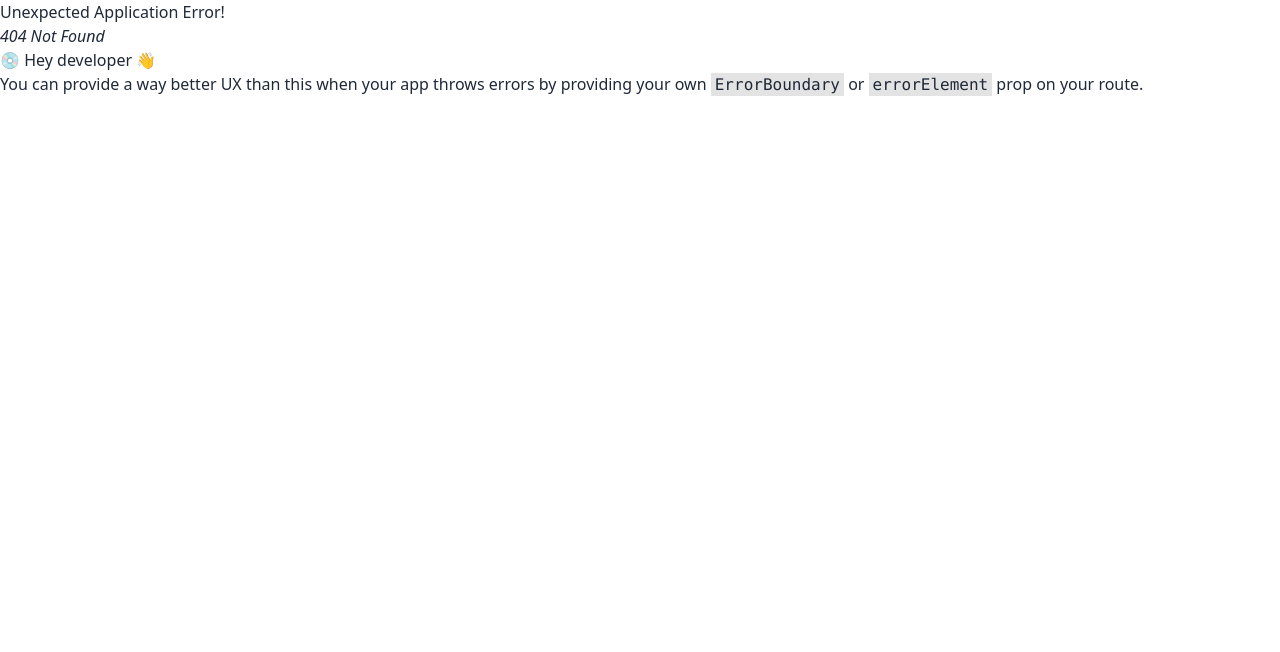
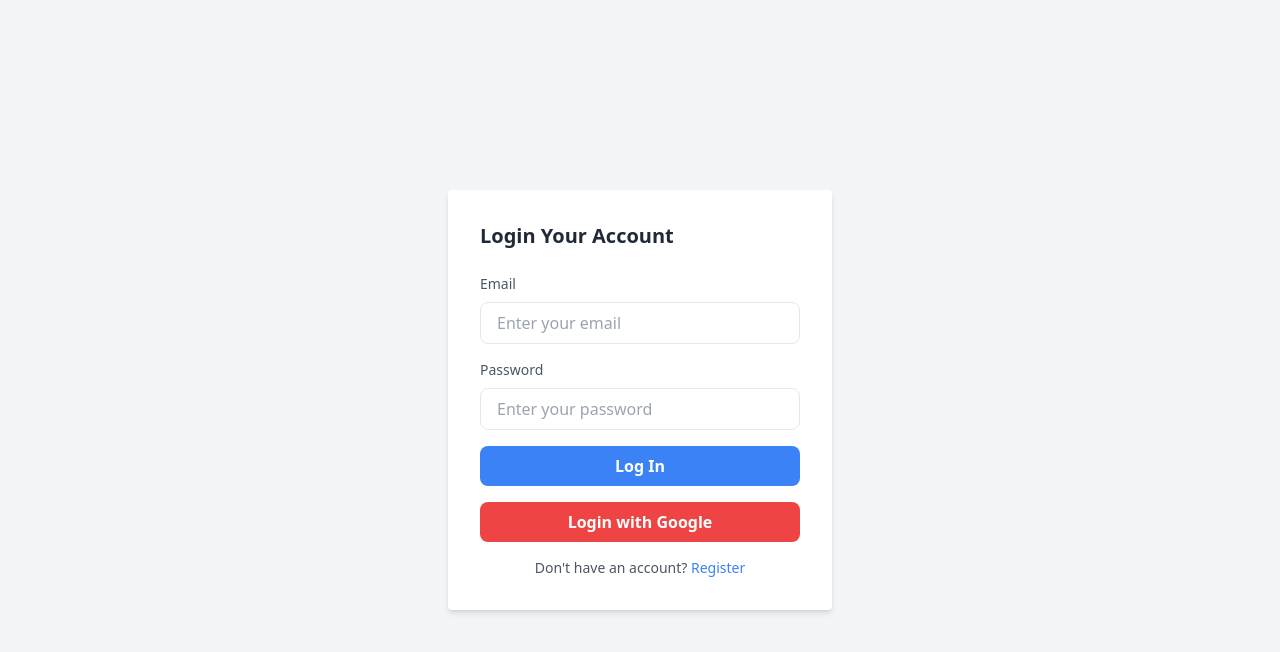
Before and after one commit to aamamun24/food-bond-client, a React (Vite) app: page /login in a window 1280 px wide. Before the commit this address had no page. Shown: the top 652 px of the page. Built offline with nearby package versions, Linux system fonts and the light colour scheme; no server answers.

Commit message:
login page completed

```diff
--- /dev/null
+++ b/src/hooks/useAuth.jsx
@@ -0,0 +1,9 @@
+import { useContext } from "react";
+import { AuthContext } from "../provider/AuthProvider";
+
+const useAuth = () => {
+    const auth = useContext(AuthContext)
+    return auth;
+};
+
+export default useAuth;
--- a/src/main.jsx
+++ b/src/main.jsx
@@ -3,9 +3,12 @@ import ReactDOM from 'react-dom/client'
 import './index.css'
 import { RouterProvider } from 'react-router-dom'
 import router from './routes/Router.jsx'
+import AuthProvider from './provider/AuthProvider.jsx'
 
 ReactDOM.createRoot(document.getElementById('root')).render(
   <React.StrictMode>
-    <RouterProvider router={router}></RouterProvider>
+    <AuthProvider>
+      <RouterProvider router={router}></RouterProvider>
+    </AuthProvider>
   </React.StrictMode>,
 )
--- /dev/null
+++ b/src/pages/Login/Login.jsx
@@ -0,0 +1,81 @@
+import { Link, useLocation, useNavigate } from "react-router-dom";
+import toast, { Toaster } from 'react-hot-toast';
+import useAuth from "../../hooks/useAuth";
+
+const Login = () => {
+    const location = useLocation();
+    const navigate = useNavigate();
+    const { singIn, signInWithGoogle } = useAuth()
+
+    const handleLogIn = e => {
+        e.preventDefault()
+        const form = e.target;
+        const email = form.email.value;
+        const password = form.password.value;
+        console.log(email, password);
+
+        singIn(email, password)
+            .then(result => {
+                console.log(result.user);
+                toast.success('Login Successful', {
+                    theme: "colored",
+                })
+                setTimeout(() => {
+                    navigate(location?.state ? location.state : '/')
+                }, 2000);
+            })
+            .catch(error => {
+                console.error(error);
+                toast.error("Email or password does not match.", {
+                    theme: "colored",
+                });
+            })
+    }
+
+    const handleGoogleSignIn = () => {
+        signInWithGoogle()
+            .then(result => {
+                console.log(result.user);
+                toast.success('Login Successful', {
+                    theme: "colored",
+                })
+                setTimeout(() => {
+                    navigate(location?.state ? location.state : '/')
+                }, 2000);
+            })
+            .catch(error => {
+                console.error(error);
+                toast.error("Email or password does not match.", {
+                    theme: "colored",
+                });
+            })
+    }
+
+    return (
+        <div className="min-h-screen bg-gray-100 flex items-center justify-center">
+            <div className="bg-white p-8 rounded shadow-md w-11/12 md:w-96">
+                <h2 className="text-xl font-semibold mb-6">Login Your Account</h2>
+                <form onSubmit={handleLogIn}>
+                    <div className="mb-4">
+                        <label className="block text-gray-600 text-sm font-medium mb-2">Email</label>
+                        <input type="email" name="email" className="w-full px-4 py-2 border rounded-lg focus:outline-none focus:ring focus:ring-blue-200" placeholder="Enter your email" required />
+                    </div>
+                    <div className="mb-4">
+                        <label className="block text-gray-600 text-sm font-medium mb-2">Password</label>
+                        <input type="password" name="password" className="w-full px-4 py-2 border rounded-lg focus:outline-none focus:ring focus:ring-blue-200" placeholder="Enter your password" required />
+                    </div>
+                    <button className="w-full bg-blue-500 text-white rounded-lg py-2 font-semibold hover:bg-blue-600 focus:outline-none focus:ring focus:ring-blue-200 mb-4"
+                    >Log In</button>
+                    <button onClick={handleGoogleSignIn} className="w-full bg-red-500 text-white rounded-lg py-2 font-semibold hover:bg-red-600 focus:outline-none focus:ring focus:ring-red-200"
+                    >Login with Google</button>
+                    <p className="text-center text-gray-600 text-sm mt-4">
+                        Don't have an account? <Link to="/register" className="text-blue-500"> Register</Link>
+                    </p>
+                </form>
+            </div>
+            <Toaster />
+        </div>
+    );
+};
+
+export default Login;
--- a/src/pages/Shared/Navbar.jsx
+++ b/src/pages/Shared/Navbar.jsx
@@ -52,7 +52,7 @@ const Navbar = () => {
                 {/* Page content here */}
                 Content
             </div>
-            <div className="drawer-side">
+            <div className="drawer-side z-20">
                 <label htmlFor="my-drawer-3" aria-label="close sidebar" className="drawer-overlay"></label>
                 <ul className="menu p-4 w-60 min-h-full bg-base-200">
                     {navLinks}
--- /dev/null
+++ b/src/provider/AuthProvider.jsx
@@ -0,0 +1,74 @@
+import PropTypes from 'prop-types';
+import { createContext, useEffect, useState } from 'react';
+import { GoogleAuthProvider, createUserWithEmailAndPassword, getAuth, onAuthStateChanged, signInWithEmailAndPassword, signInWithPopup, signOut, updateProfile } from "firebase/auth";
+import app from '../firebase/firebase.config';
+
+export const AuthContext = createContext(null)
+
+const auth = getAuth(app)
+const googleProvider = new GoogleAuthProvider()
+
+const AuthProvider = ({ children }) => {
+    const [user, setUser] = useState(null);
+    const [loading, setLoading] = useState(true);
+
+    const createUser = (email, password) => {
+        setLoading(true)
+        return createUserWithEmailAndPassword(auth, email, password)
+    }
+
+    const singIn = (email, password) => {
+        setLoading(true)
+        return signInWithEmailAndPassword(auth, email, password)
+    }
+
+    const signInWithGoogle = () => {
+        setLoading(true)
+        return signInWithPopup(auth, googleProvider)
+    }
+
+    const userUpdatedProfile = (name, photo) => {
+        setLoading(true);
+        return updateProfile(auth.currentUser, {
+            displayName: name, photoURL: photo
+        })
+    }
+
+    const logOut = () => {
+        setLoading(true)
+        return signOut(auth)
+    }
+
+    useEffect(() => {
+        const unsubscribe = onAuthStateChanged(auth, currentUser => {
+            setUser(currentUser)
+            setLoading(false)
+        })
+
+        return () => {
+            unsubscribe()
+        }
+    }, [])
+
+    const authInfo = {
+        createUser,
+        singIn,
+        signInWithGoogle,
+        user,
+        userUpdatedProfile,
+        logOut,
+        loading
+    }
+
+    return (
+        <AuthContext.Provider value={authInfo}>
+            {children}
+        </AuthContext.Provider>
+    );
+};
+
+AuthProvider.propTypes = {
+    children: PropTypes.node
+};
+
+export default AuthProvider;
```
Also changed, not shown: src/routes/Router.jsx (+7 -1 lines).
